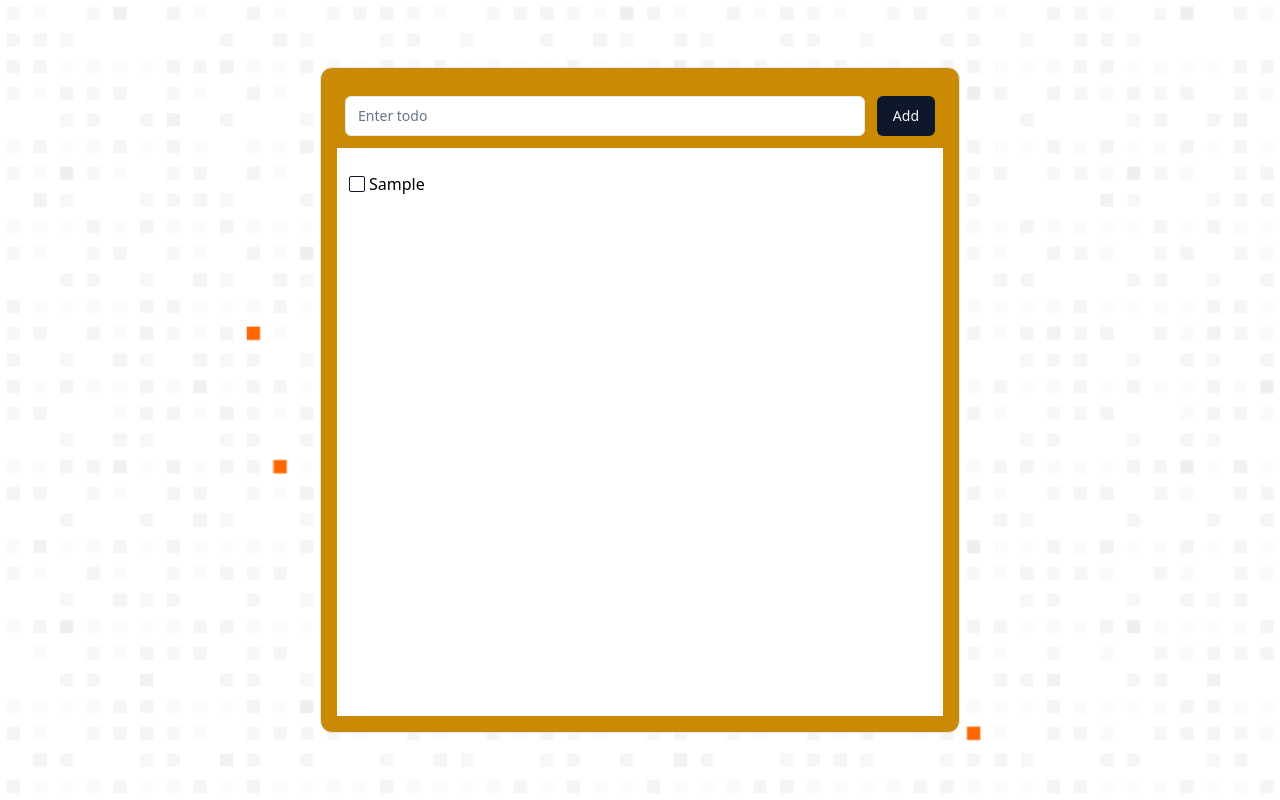
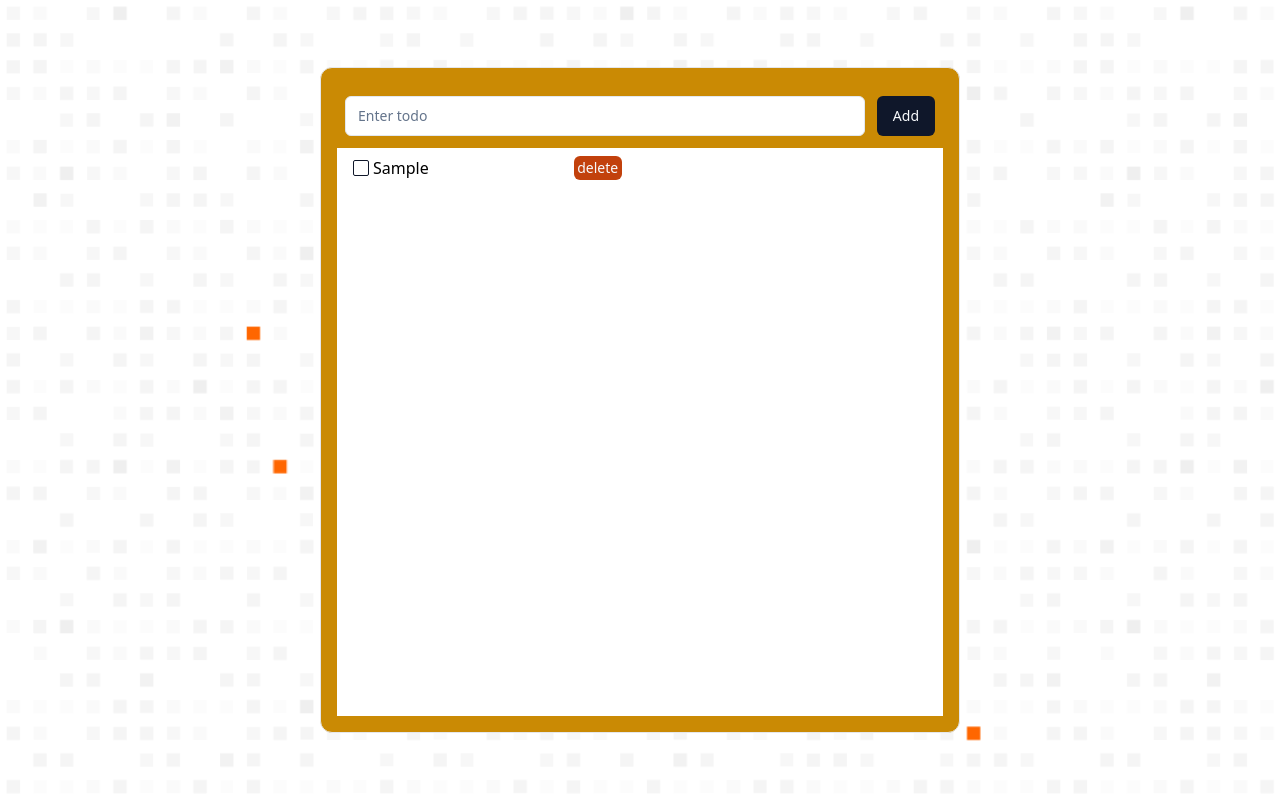
Before and after one commit to EjuluWilson/todo, a React (Vite) app: page / in a window 1280 px wide. Both pictures are taken after typing "Sample" into the empty fields and a click on the button "Add". Built offline with nearby package versions, Linux system fonts and the light colour scheme.

Commit message:
fix overflow

```diff
--- a/src/components/Board.jsx
+++ b/src/components/Board.jsx
@@ -35,7 +35,7 @@ export default function Board() {
 
         <Button className="mr-2">Add</Button>
       </form>
-      <div className=" bg-white overflow-auto content-start mt-3 flex-grow justify-around lg:flex lg:flex-wrap">
+      <div className=" bg-white overflow-auto content-start mt-3 flex-grow justify-between lg:flex lg:flex-wrap">
         {todos.map((item, index) => (
           <Todo key={index} todo={item} />
         ))}
--- a/src/components/Todo.jsx
+++ b/src/components/Todo.jsx
@@ -1,10 +1,14 @@
 import { Checkbox } from "@/components/ui/checkbox";
+import { Button } from "./ui/button";
 
 export default function Todo(props) {
   return (
-    <div className="flex flex-grow items-center  gap-1 mx-2 py-3 my-3 lg:w-[45%]">
+    <div className="flex items-center gap-1 mx-3 lg:w-[45%]">
       <Checkbox className="ml-1" />
-      <p> {props.todo}</p>
+      <p className="overflow-auto py-2 "> {props.todo}</p>
+      <div className="flex flex-grow justify-end ">
+      <Button className="h-6 w-12 bg-orange-700  hover:bg-red-600 focus:bg-red-600">delete</Button>
+      </div>
     </div>
   );
 }
```
